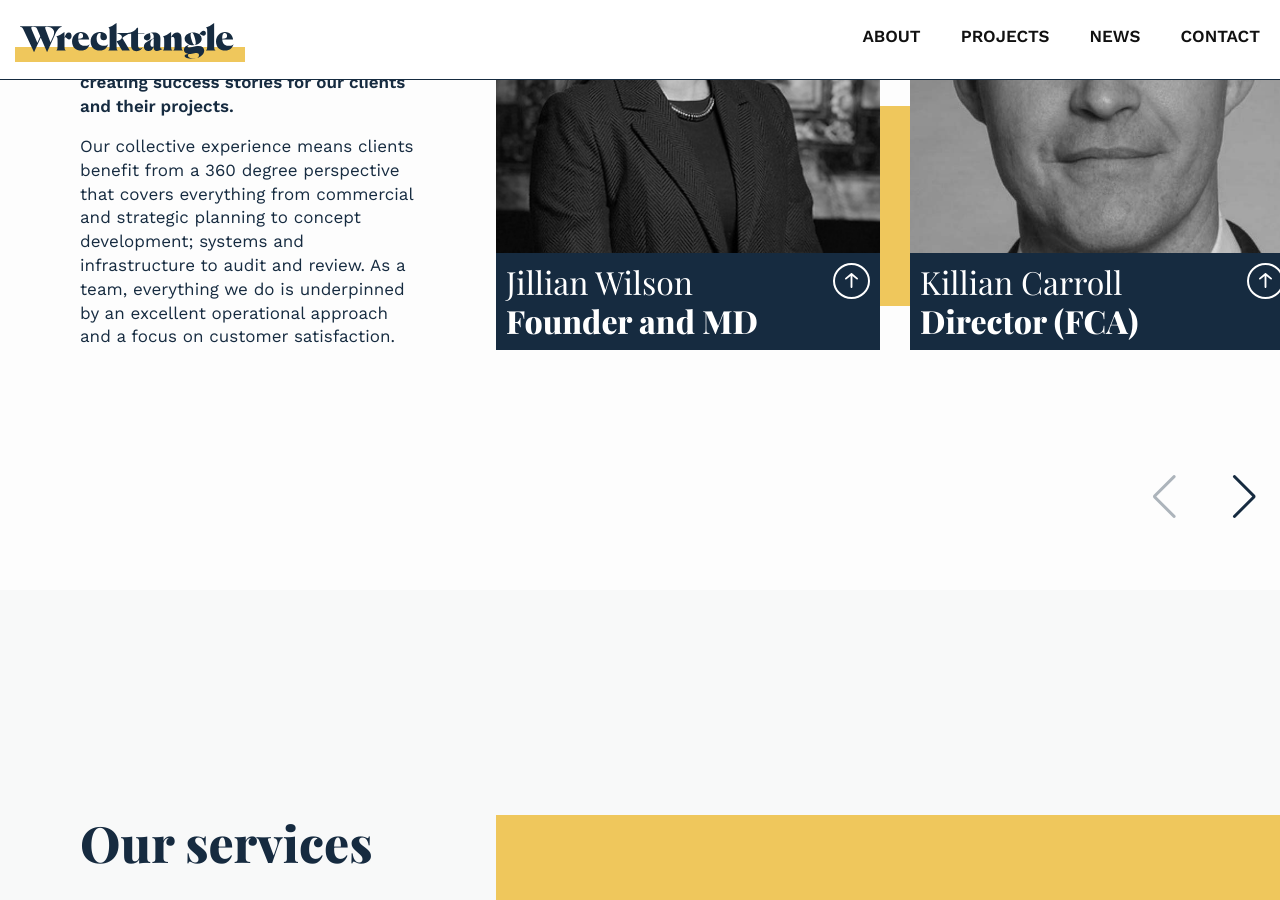
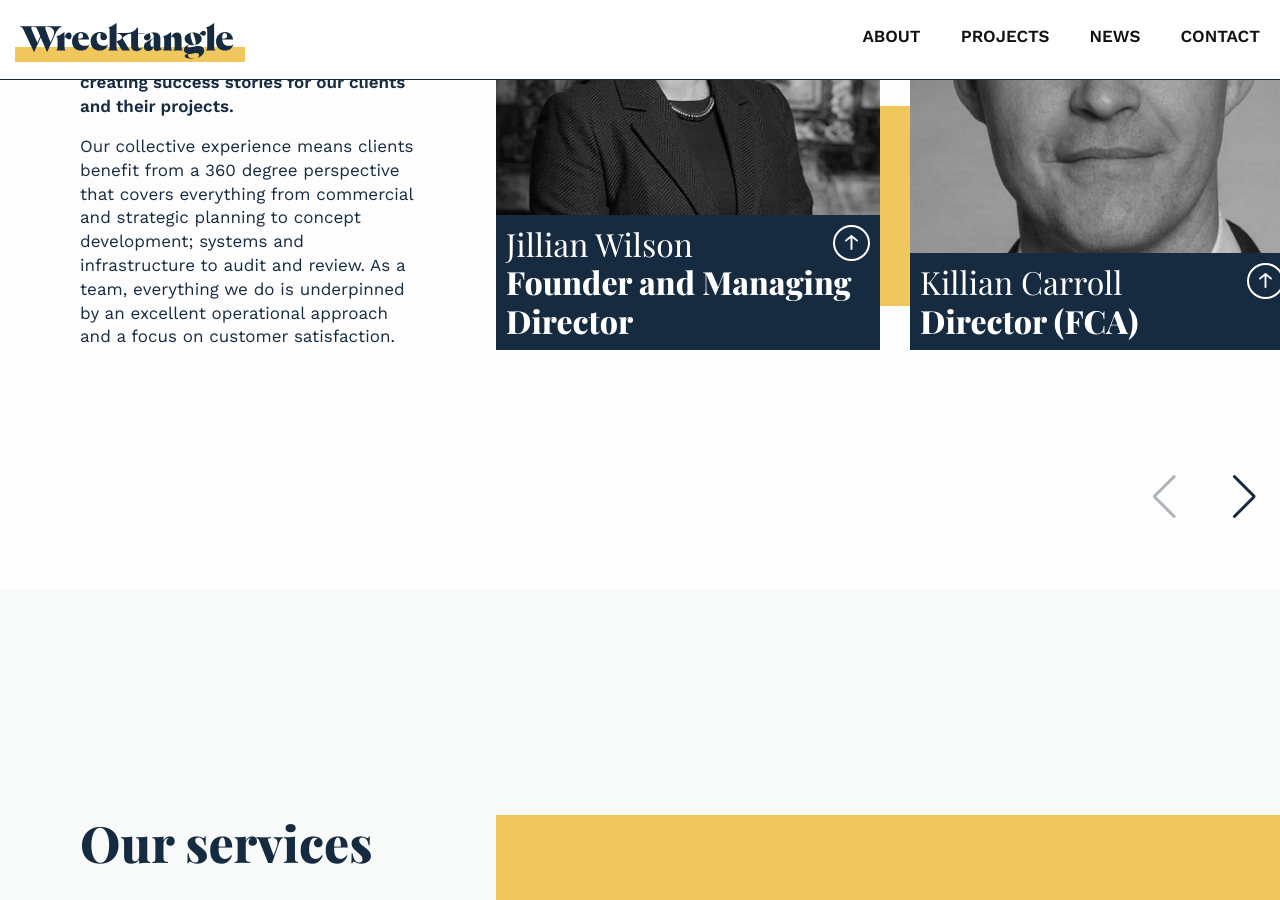
Before and after one commit to HarryFischer/wrecktangle, a Jekyll site: the page built from about.markdown, in a window 1280 px wide and 900 px high, scrolled down 1670 px. Built offline with Jekyll 4.4.1, drawn with Linux system fonts in a browser that asks for light colours; some of the changed lines change nothing that is shown.

Commit message:
Updated About

```diff
--- a/about.markdown
+++ b/about.markdown
@@ -37,27 +37,26 @@
   has-grey-background:
 team-members:
 - name: Jillian Wilson
-  job-title: Founder and MD
+  job-title: Founder and Managing Director
   bio-text: 'Jillian founded Wrecktangle in 2020. Working with executive teams in
-    some of Ireland’s top tier venues and experiences (Trinity, RDS, Theatre of Light),
-    Jillian leads by delivering clear and sustainable commercial strategies for all
-    of Wrecktangle’s projects. Coming from a  senior executive-level background, Jillian
-    has driven and delivered operations for two of the largest and most successful
-    tourism venues in Ireland: in Business Tourism, The Convention Centre Dublin (CCD)
-    through mobilisation to operational success; and  in Leisure Tourism, at Trinity
-    College Dublin, and The Book of Kells as Head of Tourism during a period of exceptional
-    growth. – and yes, her efforts earned her an award or two!'
+    some of Ireland’s top tier venues and experiences (The Abbey Theatre, Trinity
+    College Dublin, RDS, Theatre of Light), Jillian leads by delivering clear and
+    sustainable commercial strategies for Wrecktangle’s projects. She has driven and
+    delivered operations for two of the largest and most successful tourism venues
+    in Ireland: in Business Tourism, The Convention Centre Dublin (CCD) through mobilisation
+    to operational success; and  in Leisure Tourism, at Trinity College Dublin, and
+    The Book of Kells as Head of Tourism during a period of exceptional growth. '
   image: "/uploads/jillian%20copy.jpg"
   image-alt: Image of Jillian Wilson
 - name: Killian Carroll
   job-title: Director (FCA)
-  bio-text: 'With over 25 years’ experience as a senior financial professional – most
+  bio-text: 'With over 25 years’ experience as a senior financial professional, most
     recently as a CFO and Board member for a high-profile PPP in the business tourism
-    sector – Killian was responsible for reporting to the board and managing the relationship  with
+    sector, Killian was responsible for reporting to the board and managing the relationship  with
     a syndicate of banks and external state agencies (OPW/NDFA). Not just someone
     with a head for numbers, Killian has proven experience in strategic planning,
-    process improvement and building team culture. To top it all off, he also holds
-    qualifications in governance, internal auditing ISO & ESG. '
+    process improvement and building team culture. He also holds qualifications in
+    governance, internal auditing ISO & ESG. '
   image: "/uploads/Headshot-Killian-(1).jpg"
   image-alt: Image of Killian Carroll
 - name: Antoinette O’Connor
```
